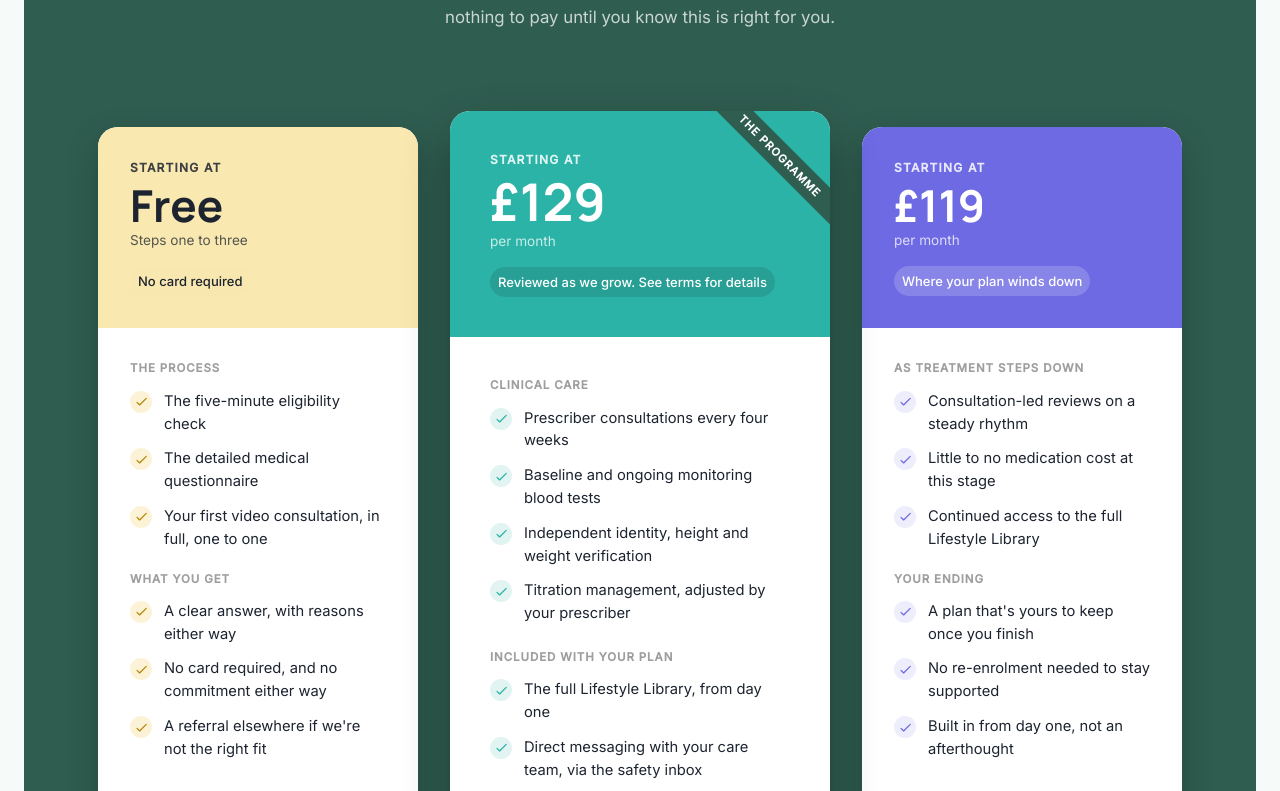
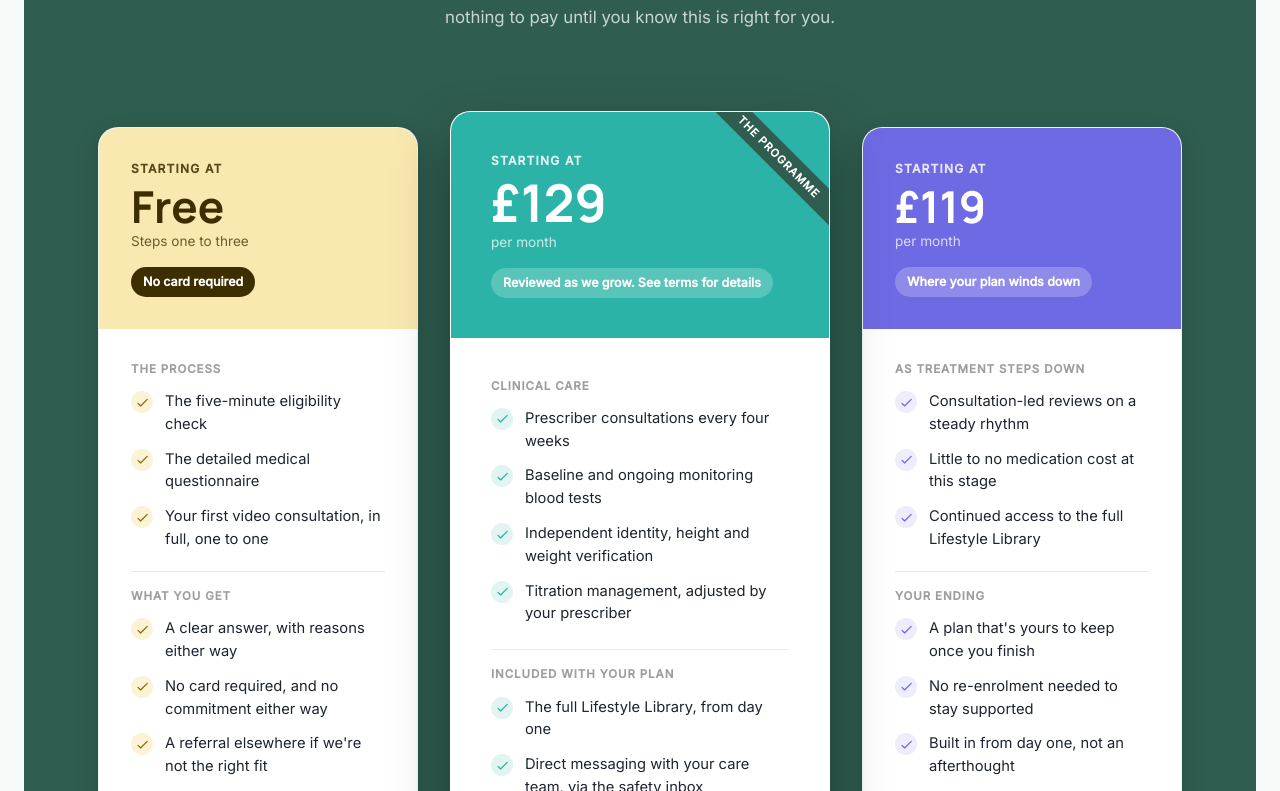
Before and after one commit to Lazare-Panam/serava-ui, a Next.js app: page /pricing in a window 1280 px wide. Shown: the part 1209-2000 px from the top of the page. Built offline with nearby package versions, Linux system fonts and the light colour scheme; what @mui/material-nextjs would draw is missing.

Commit message:
feat:accordion update

```diff
--- a/src/app/pricing/Moneyfaqsection.tsx
+++ b/src/app/pricing/Moneyfaqsection.tsx
@@ -1,21 +1,17 @@
 // src/components/Landing/MoneyFaqSection.tsx
-// "Money questions, answered plainly" — a few pricing/cancellation FAQs,
-// each its own white rounded card (not a joined accordion list) with a
-// filled teal circular chevron toggle on the right, matching the
-// reference. Content ties back to what PricingSection/PricingHero already
-// promise (free eligibility check, cancel anytime, fixed programme price)
-// so this section doesn't introduce anything inconsistent with them.
+// "Money questions, answered plainly" — five pricing/cancellation FAQs,
+// each its own white rounded card on a warm off-white section background,
+// with a filled teal circular chevron toggle on the right, matching the
+// reference screenshot. All five start collapsed; only one card ever
+// tracks as "expanded" at a time via the single `expanded` index below —
+// change to a Set<number> if independent multi-open is ever wanted.
 //
-// Flagging for whoever ships this: these three answers describe actual
-// policy (refunds, cancellation terms, price-lock behaviour) — confirm
-// the wording against the real cancellations/refunds policy and service
-// agreement before this goes live, same "don't ship an unverified claim"
-// rule as the illustrative-number placeholders elsewhere.
-//
-// Also: theme.ts sets text.secondary to the exact same solid inkCharcoal
-// as text.primary (no auto-lightening), so body copy below uses
-// alpha(text.primary, 0.7) instead of the text.secondary token to
-// actually get a softer tone.
+// Flagging for whoever ships this: these answers describe actual policy
+// (refunds, cancellation terms, price-lock behaviour, medication billing).
+// Confirm the wording against the real cancellations/refunds policy and
+// service agreement before this goes live — same "don't ship an
+// unverified claim" rule as the illustrative-number placeholders
+// elsewhere in the pricing section.
 "use client";
 
 import { useState } from "react";
@@ -31,12 +27,20 @@ import ExpandMoreRoundedIcon from "@mui/icons-material/ExpandMoreRounded";
 
 const FAQS = [
   {
-    q: "What if I'm not eligible?",
-    a: "Then there's nothing to pay. The eligibility check and the medical questionnaire are both free, and we'll explain why, and point you towards more suitable support.",
+    q: "Why is medication priced separately from the programme fee?",
+    a: "So the cost stays transparent, and so a change in medication pricing never quietly changes what you pay for your care. Medication is billed at cost, and your prescriber confirms the figure with you before you pay anything for it.",
+  },
+  {
+    q: "Will my medication cost change over time?",
+    a: "It can, if your prescriber increases your dose as part of your treatment. You'll always be told the exact figure before it applies, so there's never a surprise on your bill.",
+  },
+  {
+    q: "What if I am not eligible?",
+    a: "Then there is nothing to pay. The eligibility check and the medical questionnaire are free, and we will tell you why, and point you towards more suitable support.",
   },
   {
     q: "Can I cancel?",
-    a: "Yes. How cancellation and refunds work is set out in plain English in our cancellations and refunds policy, and in your service agreement before you start. Stopping treatment is always done safely, with your prescriber.",
+    a: "Yes. Billing is monthly throughout, with no prepaid blocks, so there's nothing to lose by stopping. You simply won't be charged again the following month. Coming off treatment is always done safely, with your prescriber, and our cancellations and refunds policy sets out the full detail in plain English.",
   },
   {
     q: "Will my price change during the programme?",
@@ -45,28 +49,36 @@ const FAQS = [
 ];
 
 export function MoneyFaqSection() {
-  const [expanded, setExpanded] = useState<number | false>(0);
+  // false = nothing open. Cards render fully collapsed on first paint —
+  // no default index here, unlike the earlier draft that opened index 0.
+  const [expanded, setExpanded] = useState<number | false>(false);
 
   return (
     <Box
       component="section"
-      sx={{ mx: "auto", maxWidth: 900, px: 3, py: { xs: 8, md: 12 } }}
+      sx={{
+        bgcolor: "#EDE9DE",
+        px: 3,
+        py: { xs: 8, md: 10 },
+      }}
     >
+      <Box sx={{ mx: "auto", maxWidth: 900 }}>
         <Typography
           variant="h2"
           sx={{
             textAlign: "center",
             fontFamily: "var(--font-manrope), sans-serif",
             fontWeight: 700,
-          fontSize: { xs: "1.875rem", sm: "2.25rem" },
-          mb: { xs: 5, md: 6 },
+            fontSize: { xs: "1.6rem", sm: "1.9rem" },
+            color: "secondary.main",
+            mb: { xs: 4, md: 5 },
             textTransform: "none",
           }}
         >
           Money questions, answered plainly
         </Typography>
 
-      <Box sx={{ display: "flex", flexDirection: "column", gap: 2.5 }}>
+        <Box sx={{ display: "flex", flexDirection: "column", gap: 2 }}>
           {FAQS.map((faq, i) => (
             <Accordion
               key={faq.q}
@@ -79,7 +91,7 @@ export function MoneyFaqSection() {
                 borderRadius: "16px !important",
                 overflow: "hidden",
                 bgcolor: "background.paper",
-              boxShadow: "0 8px 24px rgba(29,36,48,0.08)",
+                boxShadow: "0 6px 18px rgba(29,36,48,0.08)",
                 "&::before": { display: "none" },
               }}
             >
@@ -87,8 +99,8 @@ export function MoneyFaqSection() {
                 expandIcon={
                   <Box
                     sx={{
-                    width: 34,
-                    height: 34,
+                      width: 30,
+                      height: 30,
                       borderRadius: "50%",
                       bgcolor: "primary.main",
                       display: "flex",
@@ -97,12 +109,14 @@ export function MoneyFaqSection() {
                       flexShrink: 0,
                     }}
                   >
-                  <ExpandMoreRoundedIcon sx={{ fontSize: 20, color: "#FFFFFF" }} />
+                    <ExpandMoreRoundedIcon
+                      sx={{ fontSize: 18, color: "#FFFFFF" }}
+                    />
                   </Box>
                 }
                 sx={{
                   px: { xs: 3, sm: 4 },
-                py: 1,
+                  py: 0.5,
                   minHeight: "auto",
                   "& .MuiAccordionSummary-content": { my: 2 },
                   "& .MuiAccordionSummary-expandIconWrapper.Mui-expanded": {
@@ -113,7 +127,8 @@ export function MoneyFaqSection() {
                 <Typography
                   sx={{
                     fontWeight: 700,
-                  fontSize: "1.05rem",
+                    fontSize: "0.98rem",
+                    color: "secondary.main",
                     textTransform: "none",
                   }}
                 >
@@ -123,8 +138,9 @@ export function MoneyFaqSection() {
               <AccordionDetails sx={{ px: { xs: 3, sm: 4 }, pt: 0, pb: 3 }}>
                 <Typography
                   sx={{
-                  color: (t) => alpha(t.palette.text.primary, 0.7),
-                  fontSize: "0.98rem",
+                    color: (theme: any) =>
+                      alpha(theme.palette.text.primary, 0.72),
+                    fontSize: "0.92rem",
                     lineHeight: 1.7,
                     textTransform: "none",
                   }}
@@ -136,5 +152,6 @@ export function MoneyFaqSection() {
           ))}
         </Box>
       </Box>
+    </Box>
   );
 }
--- a/src/app/pricing/PricingSection.tsx
+++ b/src/app/pricing/PricingSection.tsx
@@ -126,23 +126,33 @@ const PLANS: Plan[] = [
 // Plain palette-path strings (or the literal yellow) only — MUI's sx
 // engine resolves these on its own, no theme access required, so nothing
 // here can ever hit a "theme is unknown" problem.
+//
+// chipBg/chipTextColor are deliberately a HIGH-CONTRAST pairing against
+// their own headerBg — not just a lighter tint of the same hue. The old
+// amber chip (alpha(BUTTERY_YELLOW, 0.6) on top of BUTTERY_YELLOW) had
+// almost no contrast against its own header, so it rendered as if the
+// pill were missing entirely even though the Chip was there. Every
+// variant now gets a solid, visibly-bounded pill like the other two.
 const ACCENT_TOKENS = {
   amber: {
     headerBg: BUTTERY_YELLOW,
-    headerText: "text.primary",
-    checkColor: "status.amber",
-    chipTextColor: "text.primary",
+    headerText: "#3D2E00",
+    checkColor: "#8A6D00",
+    chipBg: "#3D2E00",
+    chipTextColor: "#FFFFFF",
   },
   iris: {
     headerBg: "accentBrand.main",
     headerText: "accentBrand.contrastText",
     checkColor: "accentBrand.main",
+    chipBg: (theme: any) => alpha(theme.palette.accentBrand.contrastText, 0.22),
     chipTextColor: "accentBrand.contrastText",
   },
   teal: {
     headerBg: "primary.main",
     headerText: "#FFFFFF",
     checkColor: "primary.main",
+    chipBg: "rgba(255,255,255,0.22)",
     chipTextColor: "#FFFFFF",
   },
 } as const;
@@ -158,9 +168,11 @@ function PricingCard({ plan }: { plan: Plan }) {
         overflow: "hidden",
         borderRadius: "20px",
         bgcolor: "background.paper",
+        border: "1px solid",
+        borderColor: isFeatured ? "transparent" : "rgba(0,0,0,0.06)",
         boxShadow: isFeatured
-          ? "0 24px 48px rgba(0,0,0,0.32)"
-          : "0 12px 32px rgba(0,0,0,0.22)",
+          ? "0 28px 56px rgba(0,0,0,0.35)"
+          : "0 8px 24px rgba(0,0,0,0.16)",
         display: "flex",
         flexDirection: "column",
         height: "100%",
@@ -256,19 +268,15 @@ function PricingCard({ plan }: { plan: Plan }) {
           sx={{
             mt: 2,
             height: "auto",
-            bgcolor:
-              plan.accent === "amber"
-                ? alpha(BUTTERY_YELLOW, 0.6)
-                : plan.accent === "iris"
-                  ? (theme) =>
-                      alpha(theme.palette.accentBrand.contrastText, 0.18)
-                  : (theme) => alpha(theme.palette.primary.contrastText, 0.14),
+            bgcolor: tokens.chipBg,
             color: tokens.chipTextColor,
-            fontWeight: 500,
+            fontWeight: 600,
+            fontSize: "0.78rem",
             "& .MuiChip-label": {
               display: "block",
               whiteSpace: "normal",
               lineHeight: 1.4,
+              px: 1.5,
               py: 0.75,
               textTransform: "none",
             },
@@ -297,7 +305,14 @@ function PricingCard({ plan }: { plan: Plan }) {
           {plan.sectionedFeatures.map((section, idx) => (
             <Box
               key={section.heading ?? idx}
-              sx={{ display: "flex", flexDirection: "column", gap: 1.5 }}
+              sx={{
+                display: "flex",
+                flexDirection: "column",
+                gap: 1.5,
+                pt: idx > 0 ? 2 : 0,
+                borderTop: idx > 0 ? "1px solid" : "none",
+                borderColor: "rgba(0,0,0,0.08)",
+              }}
             >
               {section.heading && (
                 <Typography
@@ -330,9 +345,9 @@ function PricingCard({ plan }: { plan: Plan }) {
                         plan.accent === "amber"
                           ? alpha(BUTTERY_YELLOW, 0.5)
                           : plan.accent === "iris"
-                            ? (theme) =>
+                            ? (theme: any) =>
                                 alpha(theme.palette.accentBrand.main, 0.12)
-                            : (theme) =>
+                            : (theme: any) =>
                                 alpha(theme.palette.primary.main, 0.14),
                       mt: "1px",
                     }}
```
Lines whose indentation alone changed are shown as unchanged.
